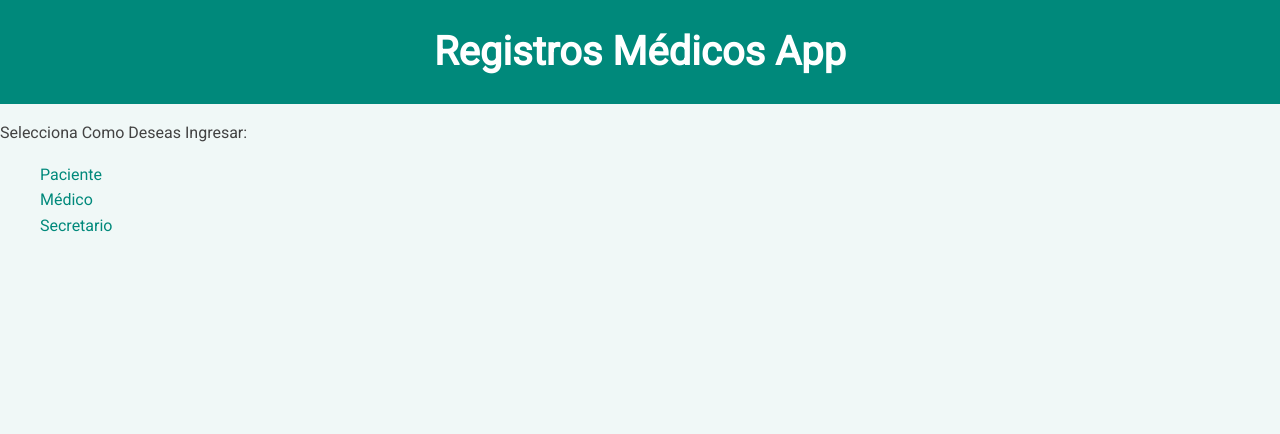
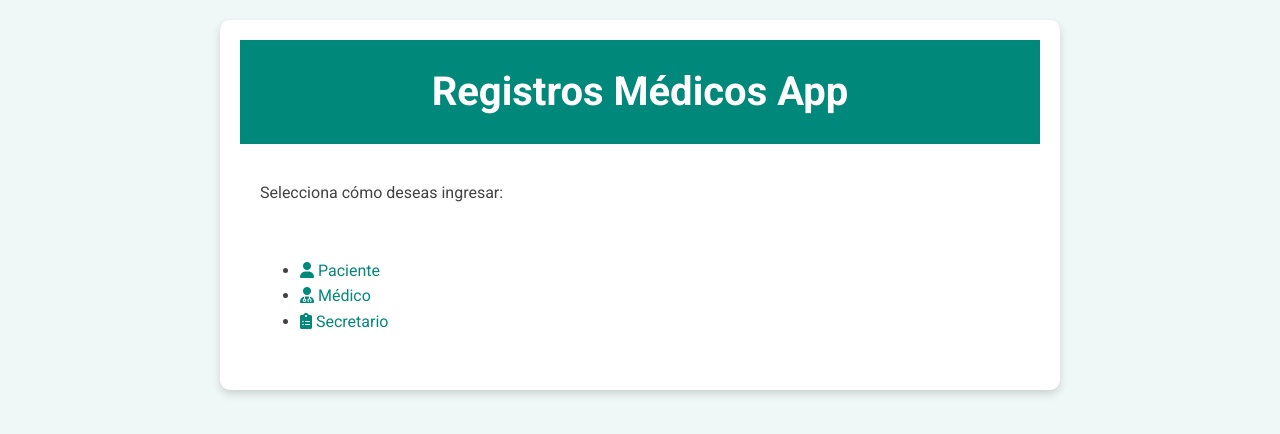
Before and after one commit to Angelenm/MedicalApp, a plain HTML site: page index.html in a window 1280 px wide. Drawn offline with Linux system fonts and the light colour scheme.

Commit message:
index.html

```diff
--- a/index.html
+++ b/index.html
@@ -6,17 +6,35 @@
     <title>Registros Médicos App</title>
     <link rel="preconnect" href="https://fonts.googleapis.com">
     <link rel="preconnect" href="https://fonts.gstatic.com" crossorigin>
-    <link href="https://fonts.googleapis.com/css2?family=Roboto:wght@400&display=swap" rel="stylesheet">
+    <link href="https://fonts.googleapis.com/css2?family=Roboto:wght@400;500;700&display=swap" rel="stylesheet">
     <link rel="stylesheet" href="css.css">
-
+    <link rel="stylesheet" href="https://cdnjs.cloudflare.com/ajax/libs/font-awesome/6.0.0/css/all.min.css" integrity="sha512-9usAa10IRO0HhonpyAIVpjrylPvoDwiPUiKdWk5t3PyolY1cOd4DSE0Ga+ri4AuTroPR5aQvXU9xC6qOPnzFeg==" crossorigin="anonymous" referrerpolicy="no-referrer" />
 </head>
 <body>
-    <h1>Registros Médicos App</h1>
-    <p>Selecciona Como Deseas Ingresar:</p>
-    <ul>
-        <a href="paciente.html">Paciente</a><br>
-        <a href="medico.html">Médico</a><br>
-        <a href="secretario.html">Secretario</a><br>
-    </ul>
+    <div class="container">
+        <header class="app-header">
+            <h1>Registros Médicos App</h1>
+        </header>
+        <main class="app-main">
+            <p class="intro-text">Selecciona cómo deseas ingresar:</p>
+            <ul class="user-roles">
+                <li class="role-item">
+                    <a href="paciente.html" class="role-link">
+                        <i class="fas fa-user"></i> Paciente
+                    </a>
+                </li>
+                <li class="role-item">
+                    <a href="medico.html" class="role-link">
+                        <i class="fas fa-user-md"></i> Médico
+                    </a>
+                </li>
+                <li class="role-item">
+                    <a href="secretario.html" class="role-link">
+                        <i class="fas fa-clipboard-list"></i> Secretario
+                    </a>
+                </li>
+            </ul>
+        </main>
+    </div>
 </body>
 </html>
```
